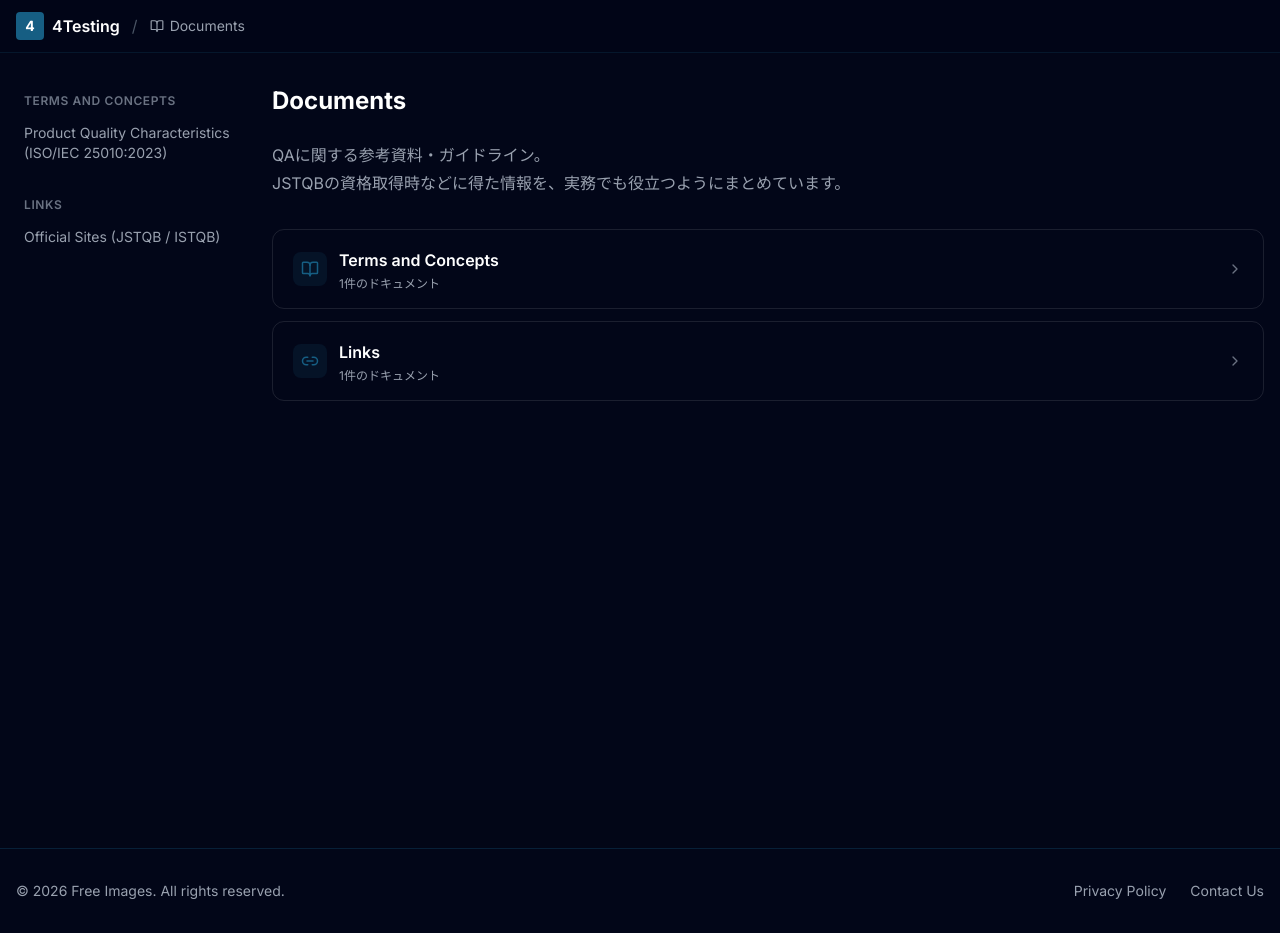
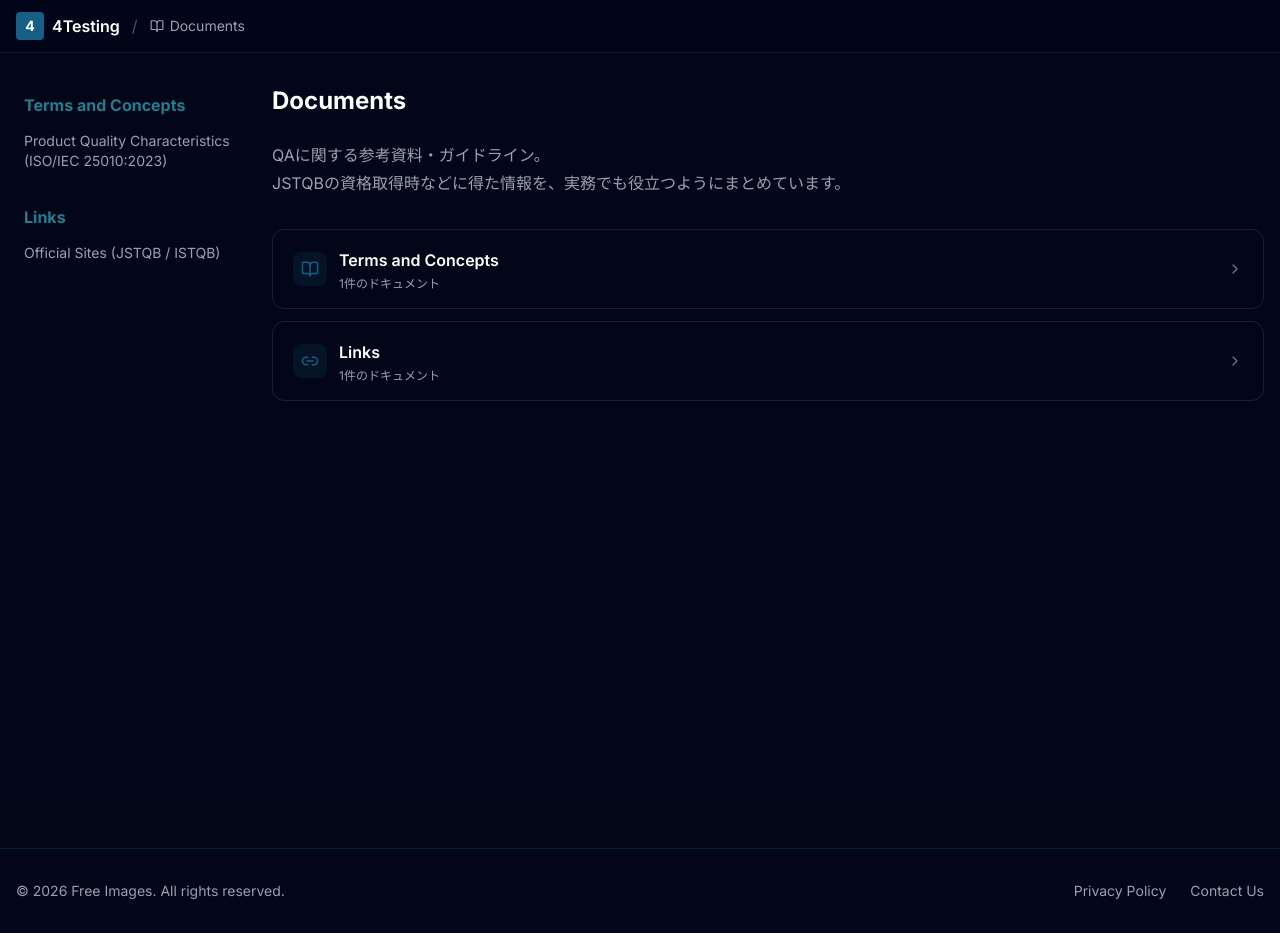
Before and after one commit to indigo165e83/4testing, a Next.js app: page /en/docs in a window 1280 px wide. Built offline with nearby package versions, Linux system fonts and the light colour scheme; no server answers.

Commit message:
modified sidebar section title style to be more prominent and easier to click on

```diff
--- a/components/docs/DocsSidebar.tsx
+++ b/components/docs/DocsSidebar.tsx
@@ -23,10 +23,10 @@ export function DocsSidebar({ locale }: DocsSidebarProps) {
             {/* セクションタイトル（クリックでセクションTOPへ） */}
             <Link
               href={sectionHref}
-              className={`mb-1 block px-2 py-1 text-xs font-semibold uppercase tracking-wider transition-colors ${
+              className={`mb-1 block px-2 py-1 text-md font-bold transition-colors ${
                 isSectionActive
-                  ? 'text-accent'
-                  : 'text-gray-500 hover:text-gray-300'
+                  ? 'text-accent-light'
+                  : 'text-accent-light/80 hover:text-accent-light'
               }`}
             >
               {section.title}
```
